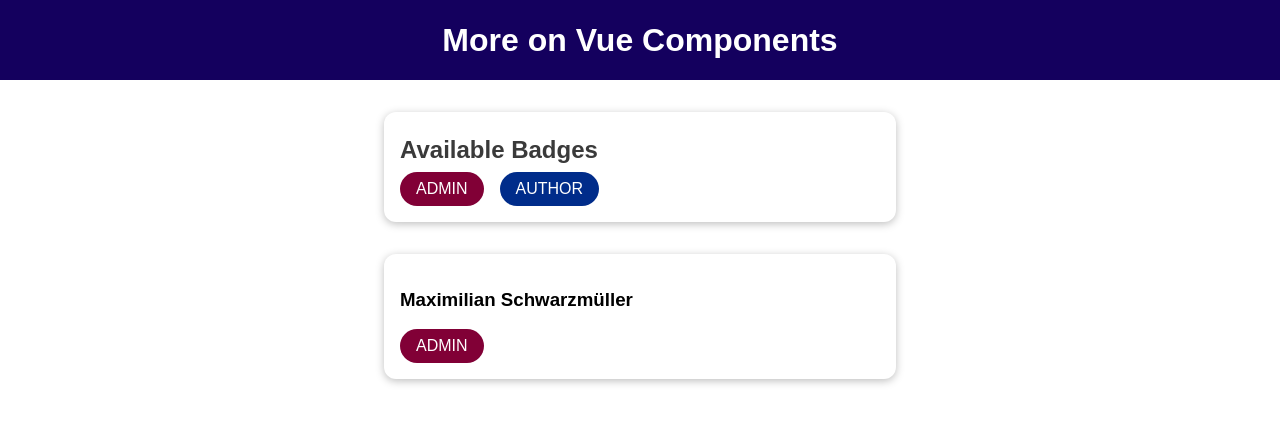
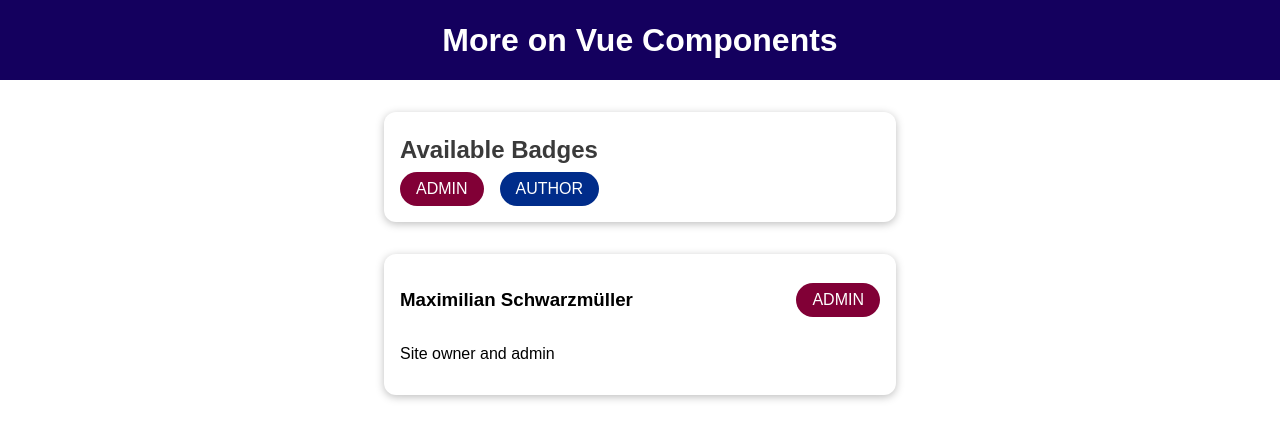
Before and after one commit to Benneee/relearning-vue, a Vue app in the folder cmp-adv-01-starting-setup/: page / in a window 1280 px wide. Shown: the top 440 px of the page. Built offline with nearby package versions, Linux system fonts and the light colour scheme; the HTML template or start-up script is replaced by a standard one.

Commit message:
Fix: updated the styling in BaseCard component

```diff
--- a/cmp-adv-01-starting-setup/src/components/BaseCard.vue
+++ b/cmp-adv-01-starting-setup/src/components/BaseCard.vue
@@ -21,4 +21,10 @@ section {
   box-shadow: 0 2px 8px rgba(0, 0, 0, 0.26);
   padding: 1rem;
 }
+
+section header {
+  display: flex;
+  justify-content: space-between;
+  align-items: center;
+}
 </style>
--- a/cmp-adv-01-starting-setup/src/components/UserInfo.vue
+++ b/cmp-adv-01-starting-setup/src/components/UserInfo.vue
@@ -4,7 +4,7 @@
       <h3>{{ fullName }}</h3>
       <BaseBadge :type="role" :caption="role.toUpperCase()" />
     </template>
-    <template>
+    <template v-slot:default>
       <p>{{ infoText }}</p>
     </template>
   </base-card>
@@ -22,11 +22,3 @@ export default {
   props: ['fullName', 'infoText', 'role'],
 };
 </script>
-
-<style scoped>
-section header {
-  display: flex;
-  justify-content: space-between;
-  align-items: center;
-}
-</style>
```
